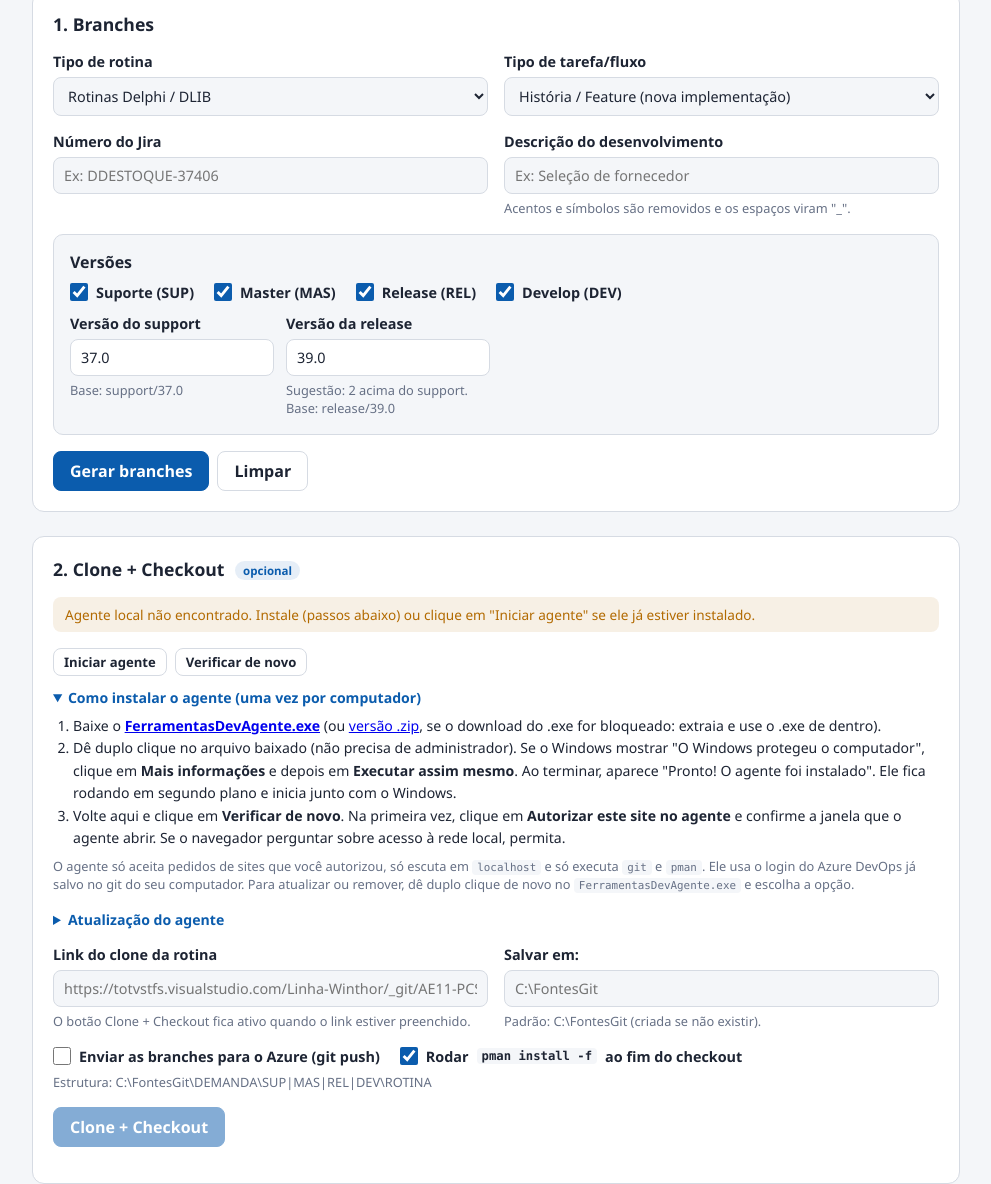
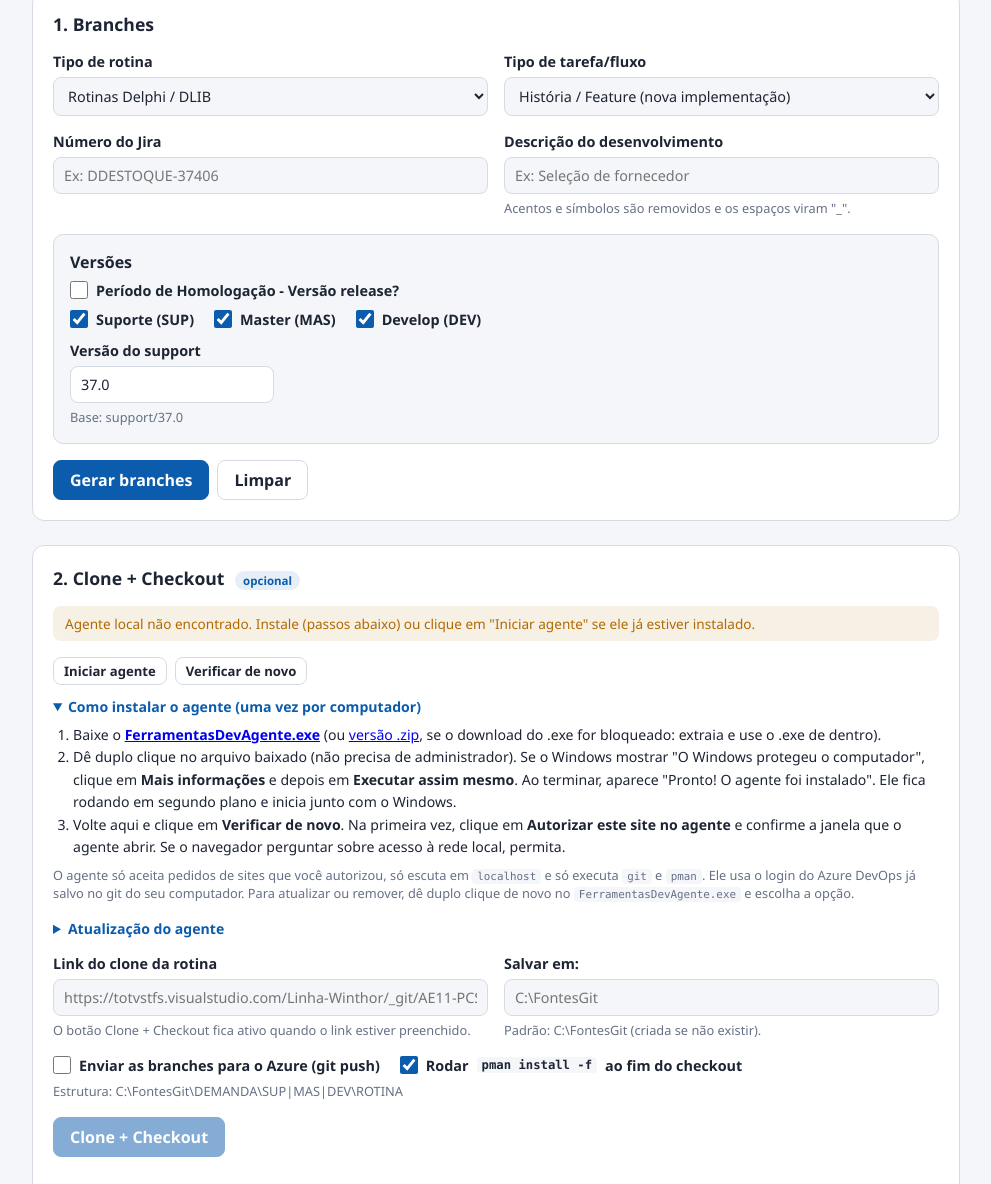
Before and after one commit to Anderson7295/FerramentasDev, a website: page gerador-branches/index.html in a window 1280 px wide. Shown: the part 168-1352 px from the top of the page, without its empty margins (144-1135 px from the left). Drawn offline with Linux system fonts and the light colour scheme; no server answers.

Commit message:
Gerador de branches: Release oculta por padrao, liberada pelo Periodo de Homologacao

```diff
--- a/gerador-branches/app.js
+++ b/gerador-branches/app.js
@@ -205,7 +205,10 @@
   // ---------- tela ----------
   const tipoAtual = () => $('tipoRotina').value;
   const def = () => TIPOS[tipoAtual()];
-  const marcadas = () => def().versoes.filter((s) => { const c = $('chk' + s); return c && c.checked; });
+  const marcadas = () => def().versoes.filter((s) => {
+    if (s === 'REL' && !$('homolog').checked) return false; // Release só no período de homologação
+    const c = $('chk' + s); return c && c.checked;
+  });
 
   function renderChecks() {
     const box = $('checksVersoes');
@@ -215,6 +218,7 @@
       l.className = 'chk';
       const c = document.createElement('input');
       c.type = 'checkbox'; c.id = 'chk' + s; c.checked = true;
+      if (s === 'REL') { l.id = 'lblREL'; l.hidden = !$('homolog').checked; c.checked = $('homolog').checked; }
       c.addEventListener('change', renderCamposVersao);
       l.append(c, document.createTextNode(' ' + NOMES_VERSAO[s] + ' (' + s + ')'));
       box.appendChild(l);
@@ -622,6 +626,12 @@
   ['verSup', 'verRel'].forEach((id) => $(id).addEventListener('change', () => {
     const n = normVersao($(id).value); if (n) { $(id).value = n; salvarTela(); renderCamposVersao(); }
   }));
+  $('homolog').addEventListener('change', (e) => {
+    const lbl = $('lblREL'), c = $('chkREL');
+    if (lbl) lbl.hidden = !e.target.checked;
+    if (c) c.checked = e.target.checked;
+    renderCamposVersao();
+  });
   $('btnClonar').addEventListener('click', clonar);
   $('btnAutorizar').addEventListener('click', autorizar);
   $('btnIniciarAgente').addEventListener('click', iniciarAgente);
--- a/gerador-branches/index.html
+++ b/gerador-branches/index.html
@@ -47,6 +47,7 @@
 
     <div class="caixa">
       <strong>Versões</strong>
+      <label class="chk homolog"><input type="checkbox" id="homolog"> Período de Homologação - Versão release?</label>
       <div class="checks" id="checksVersoes"></div>
       <div class="linha4" id="camposVersao">
         <label id="boxSup">Versão do support
--- a/gerador-branches/style.css
+++ b/gerador-branches/style.css
@@ -72,3 +72,4 @@ code{font-family:Consolas,"Courier New",monospace;font-size:.85em;background:var
 @media (max-width:640px){.linha{grid-template-columns:1fr}.linha4{grid-template-columns:1fr 1fr}}
 #statusAgente{overflow-wrap:anywhere}
 .cmd-agente{margin:6px 0;padding:8px 10px;background:#212529;color:#e9ecef;border-radius:6px;font-size:.78rem;white-space:pre-wrap;word-break:break-all;font-family:Consolas,"Courier New",monospace}
+.homolog{margin-top:8px}
```
